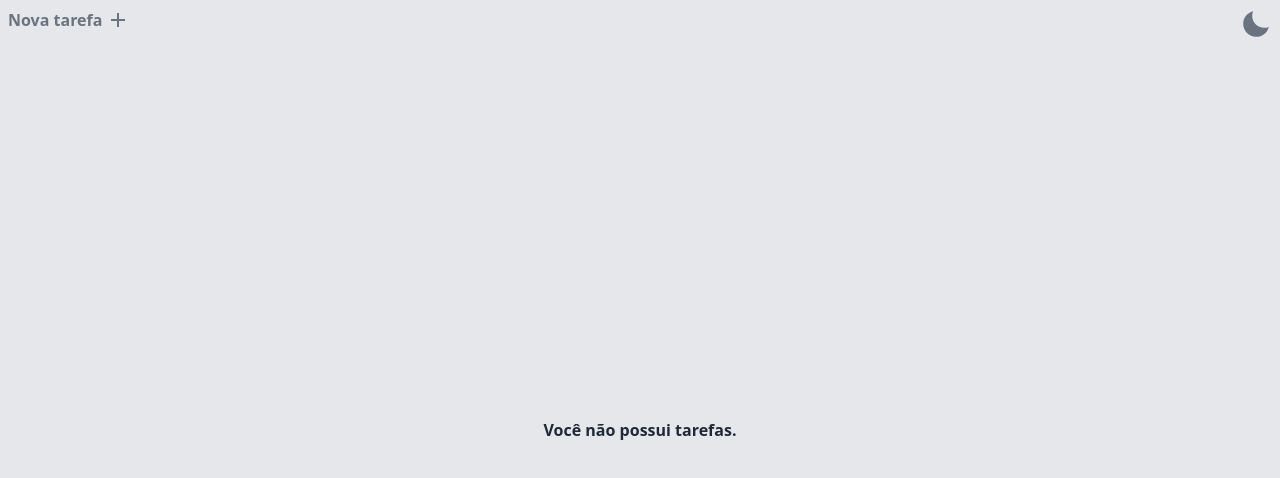
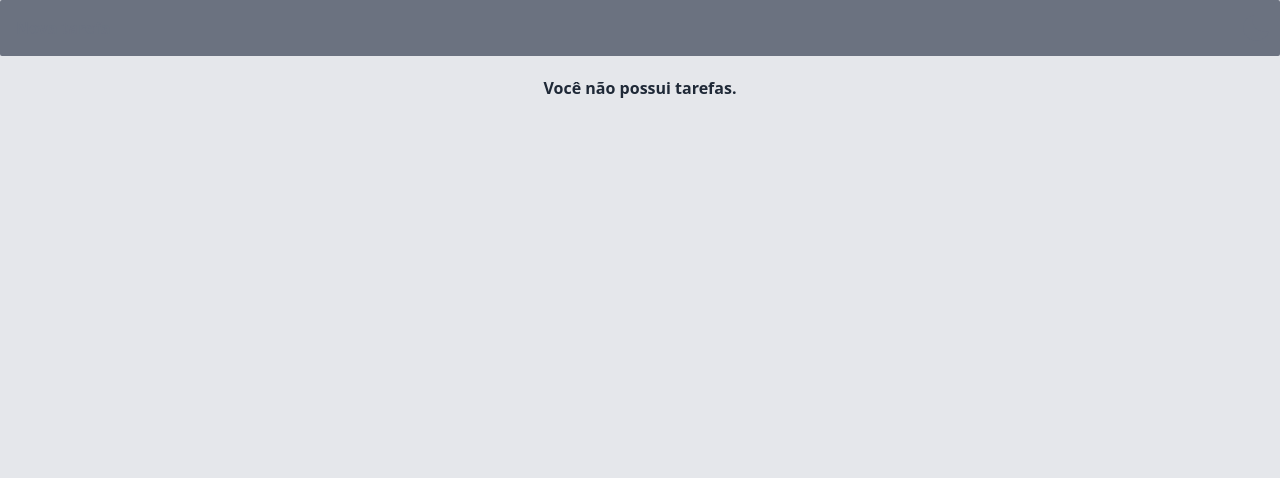
Before and after one commit to raffadias/todoapp, a React (Vite) app: page / in a window 1280 px wide. Shown: the top 478 px of the page. Built offline with nearby package versions, Linux system fonts and the light colour scheme.

Commit message:
fix: layout adjusts

```diff
--- a/src/App.tsx
+++ b/src/App.tsx
@@ -30,7 +30,7 @@ export default function App() {
 	return (
     <main className='h-screen overflow-y-hidden overflow-x-hidden bg-gray-200 dark:bg-gray-500 flex
     flex-col transition-all ease-in-out delay-100'>
-      <div className='flex items-center justify-between w-screen'>
+      <header className='flex items-center bg-gray-500 dark:bg-gray-700 w-full justify-between p-2 rounded-sm'>
         <button
             disabled={modalEditVisible}
             onClick={() => toggleModalCreate()}
@@ -42,8 +42,8 @@ export default function App() {
             <MdAdd size={24}/>
           </button>
         <ThemeSwitch />
-      </div>
-      <div className='flex overflow-y-auto w-screen h-screen justify-center flex-wrap items-center mt-5'>
+      </header>
+      <div className='flex overflow-y-auto w-screen h-screen flex-wrap justify-center items-start mt-5'>
         {cards.length === 0 && (
           <h1 className='font-bold dark:text-gray-200 text-gray-800 transition-all ease-in-out delay-100'>
             Você não possui tarefas.
--- a/src/components/ThemeSwitch.tsx
+++ b/src/components/ThemeSwitch.tsx
@@ -19,7 +19,7 @@ export function ThemeSwitch() {
   return (
     <button
       onClick={toggleTheme}
-      className="absolute top-0 right-0 bg-transparent text-gray-500 hover:text-gray-800 hover:dark:text-gray-800 dark:text-gray-200 p-2 rounded transition-all duration-300"
+      className="text-gray-500 hover:text-gray-800 hover:dark:text-gray-800 dark:text-gray-200 rounded transition-all duration-300"
     >
       {theme === 'dark' && <MdSunny size={32} />}
       {theme === 'light' && <IoMdMoon size={32} />}
```
